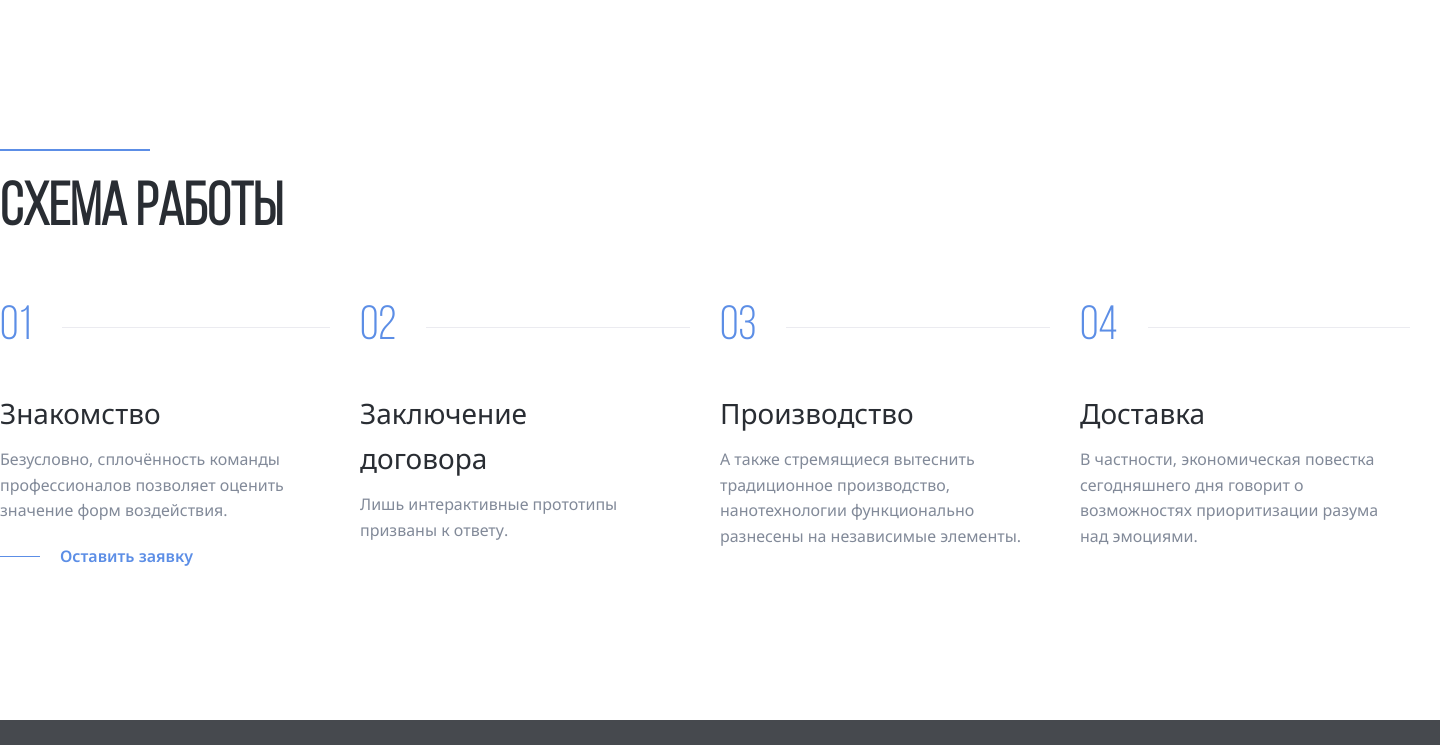
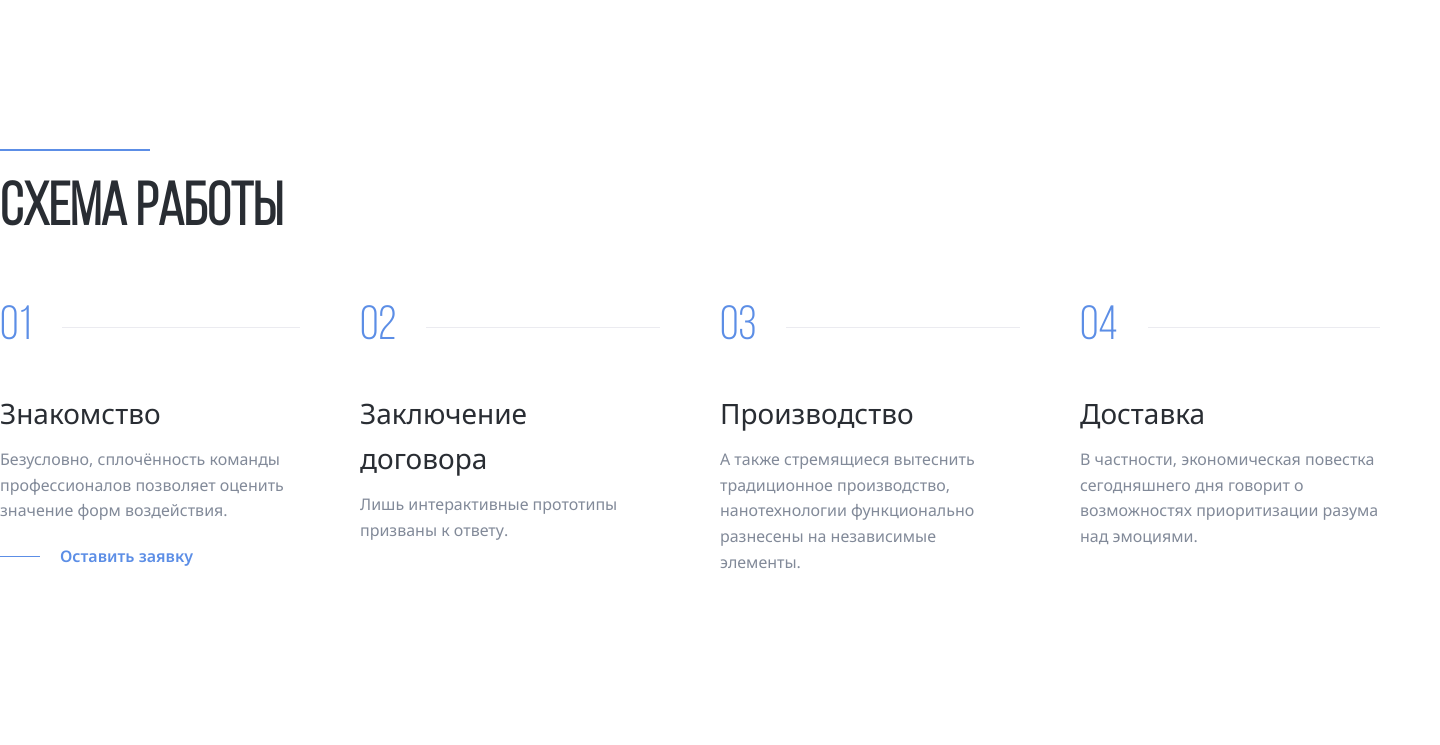
Before and after one commit to Karter298/Aliance, a PHP site: page / in a window 1440 px wide. Shown: the part 972-1717 px from the top of the page. Before the commit the page ends 1692 px from the top, so only its background shows below. Run offline with PHP 8.4, Linux system fonts and the light colour scheme.

Commit message:
fix: pixel perfect-steps item

```diff
--- a/css/style.css
+++ b/css/style.css
@@ -181,6 +181,8 @@ body {
 }
 .steps-item {
   max-width: 330px;
+  justify-content: space-between;
+  padding-right: 30px;
 }
 .steps-num {
   font-family: "Bebas Neue Book";
```
